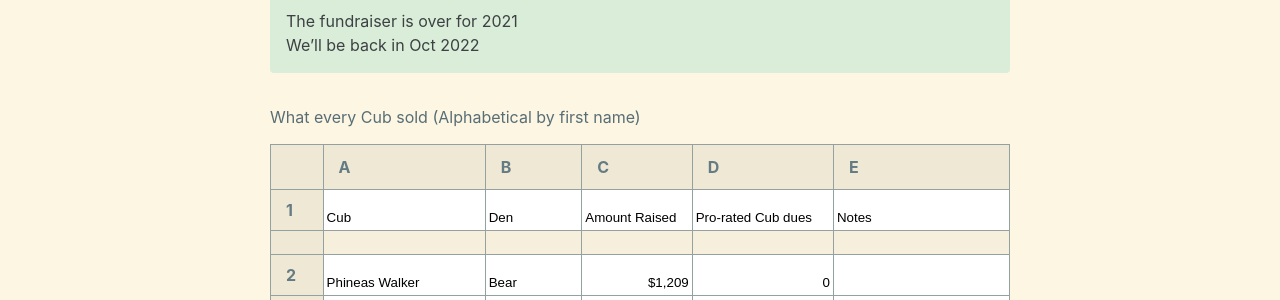
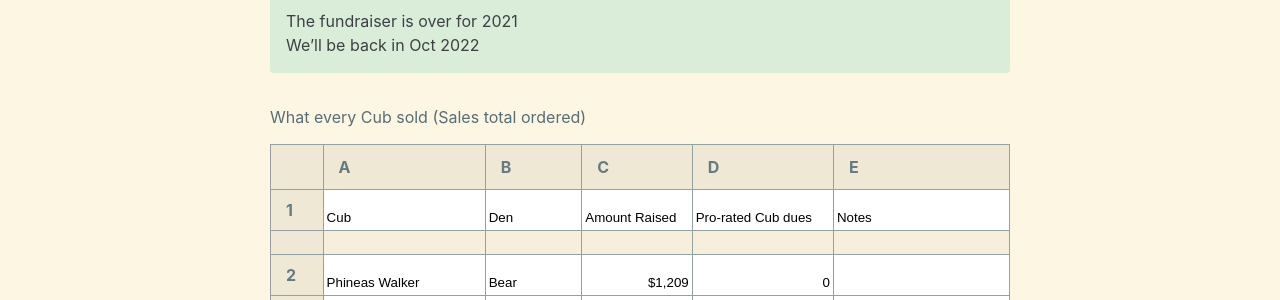
Before and after one commit to CodeJourneymen/scoutpiemaster, a Jekyll site: the page built from totals.md, in a window 1280 px wide and 900 px high. Shown: the part 179-479 px from the top of the window. Built offline with Jekyll 4.4.1, drawn with Linux system fonts in a browser that asks for light colours; some of the changed text lies outside the part shown.

Commit message:
reorder totla sheets
Signed-off-by: Lee Walker <lee@codejourneymen.com>

```diff
--- a/totals.md
+++ b/totals.md
@@ -8,12 +8,12 @@
 We'll be back in Oct 2022
 {: .notice--success }
 
-What every Cub sold (Alphabetical by first name)
+What every Cub sold (Sales total ordered)
 
 {%- include cubtotals.html -%}
 
 <hr>
 
-What every Cub sold (Sales total ordered)
+What every Cub sold (Alphabetical by first name)
 
 {%- include cubtotals_inorder.html -%}
```
